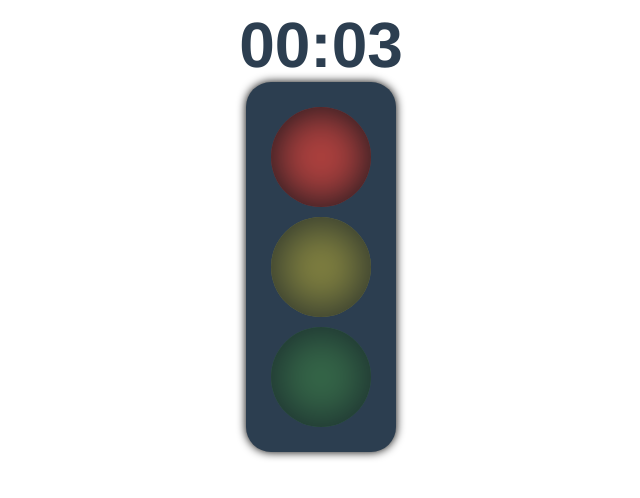
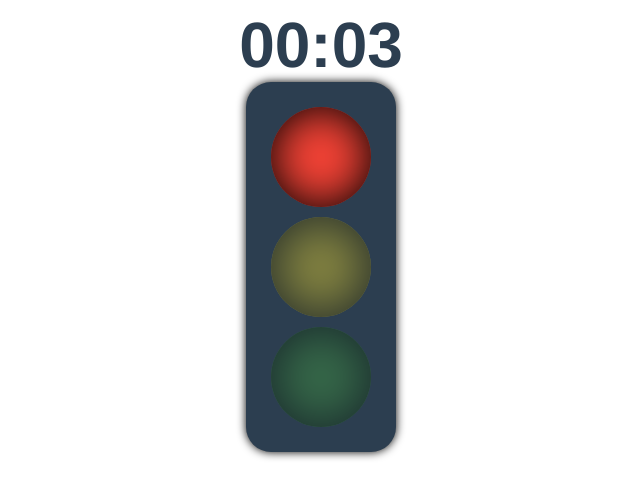
Before and after one commit to ekinohito/trueconf-test, a Vue app: page /red in a window 1280 px wide. Shown: the top 498 px of the page, without its empty margins (319-959 px from the left). Built offline with nearby package versions, Linux system fonts and the light colour scheme.

Commit message:
color fix

```diff
--- a/src/components/Light.vue
+++ b/src/components/Light.vue
@@ -19,7 +19,7 @@ export default {
     height: 100px;
     border-radius: 50%;
     box-shadow: inset 0 0 60px black;
-    opacity: 50%;
+    opacity: 50% !important;
   }
 
   /*noinspection CssUnresolvedCustomProperty*/
@@ -29,7 +29,7 @@ export default {
 
   .light.on {
     box-shadow: inset 0 0 10px black;
-    opacity: 100%;
+    opacity: 100% !important;
   }
 
   .light.on.blink {
```
